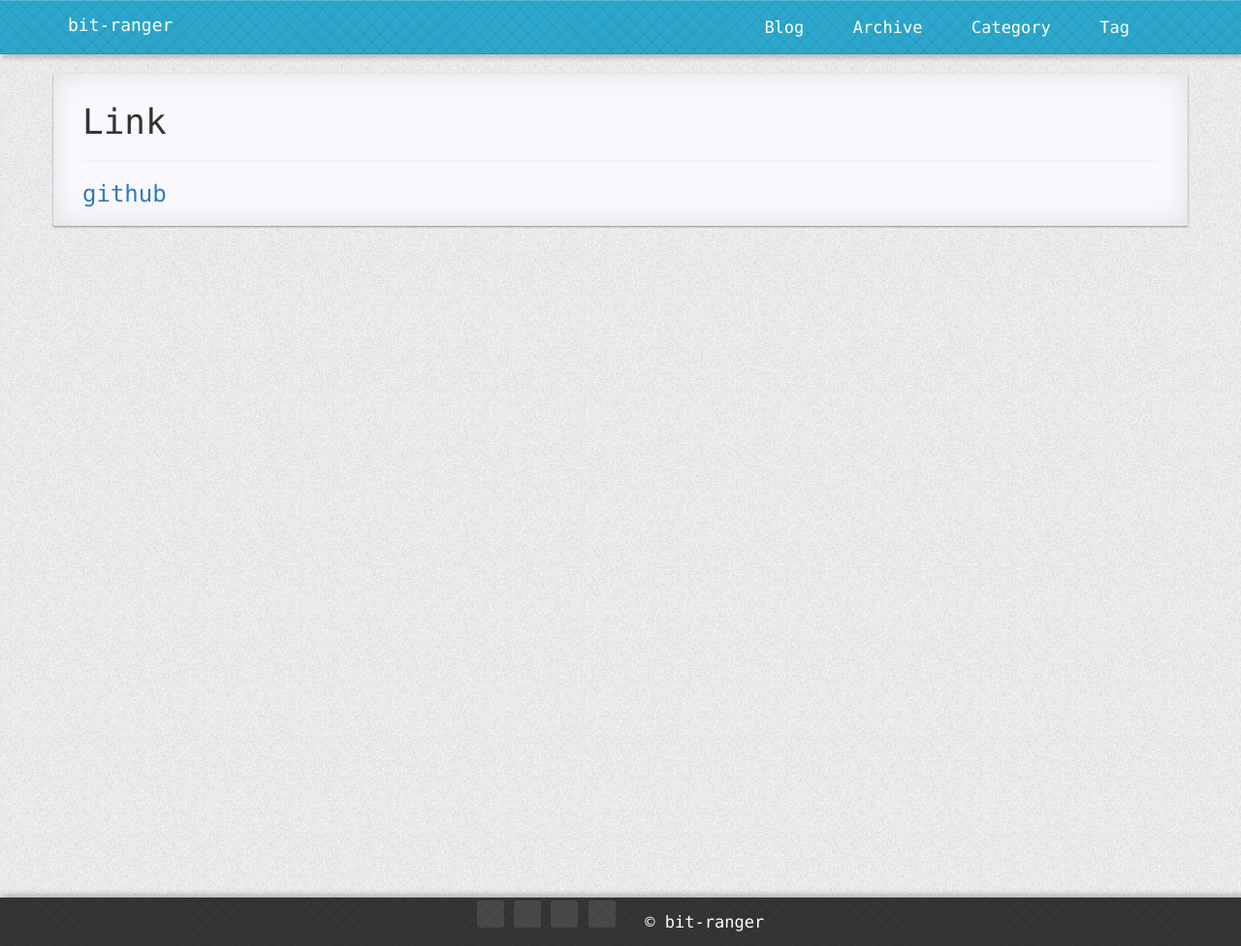
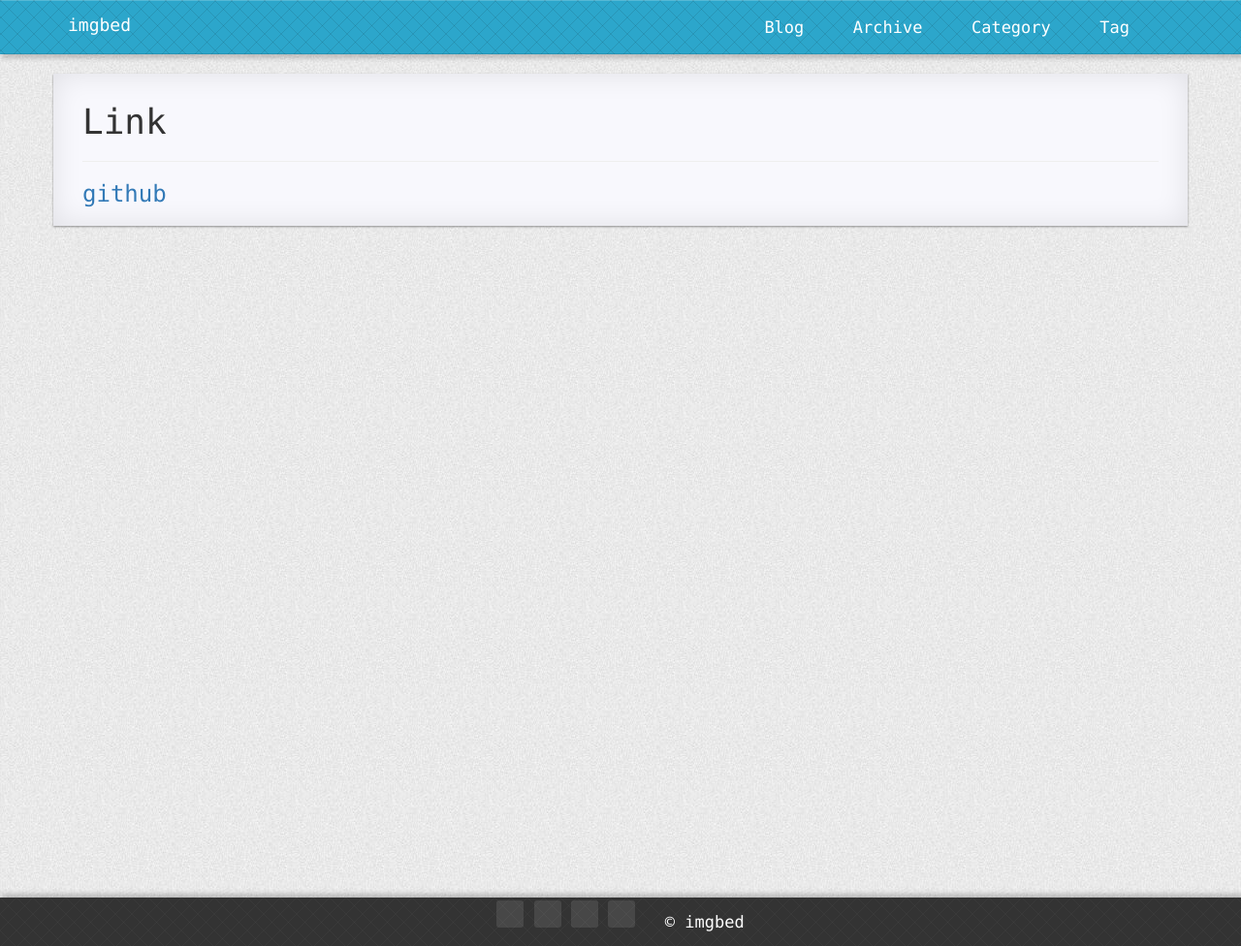
Before and after one commit to imgbed/imgbed.github.io, a Jekyll site: the page built from pages/5link-external.md, in a window 1280 px wide. Shown: the whole page at 97% size. Built offline with Jekyll 4.4.1, drawn with Linux system fonts in a browser that asks for light colours; nearby versions of some CDN libraries; comment, search, counter and statistics services are not loaded; a style sheet for code colours, icons or effects is not loaded.

Commit message:
跳转地址修正

```diff
--- a/_config.yml
+++ b/_config.yml
@@ -26,11 +26,11 @@
 
 
 
-title: "bit-ranger"
+title: "imgbed"
 email: sincerebravefight@gmail.com
 description: ""
 github:
-  username: bit-ranger
+  username: imgbed
 swiftype:
   searchId: U44yx93VzaSip5zUVBXh
 # gitment:
--- a/_includes/footer.html
+++ b/_includes/footer.html
@@ -5,7 +5,7 @@
                 <a class="foot-item" href="{{ '/feed.xml' | prepend: site.baseurl  }}" target="_blank"><span class="octicon octicon-rss"></span></a>
                 <a class="foot-item" href="{{ '/link/' | prepend: site.baseurl  }}"><span class="octicon octicon-link-external"></span></a>
                 &nbsp;
-                <a href="https://github.com/bit-ranger"><span class="word-keep">&copy; bit-ranger</span></a>
+                <a href="https://github.com/imgbed"><span class="word-keep">&copy; imgbed</span></a>
         </div>
     </footer>
     <script type="text/javascript" src="https://cdn.bootcss.com/jquery/1.11.3/jquery.min.js"></script>
--- a/pages/5link-external.md
+++ b/pages/5link-external.md
@@ -6,4 +6,4 @@
 
 ---
 
-### [github](https://github.com/bit-ranger/blog)
+### [github](https://github.com/imgbed)
```
